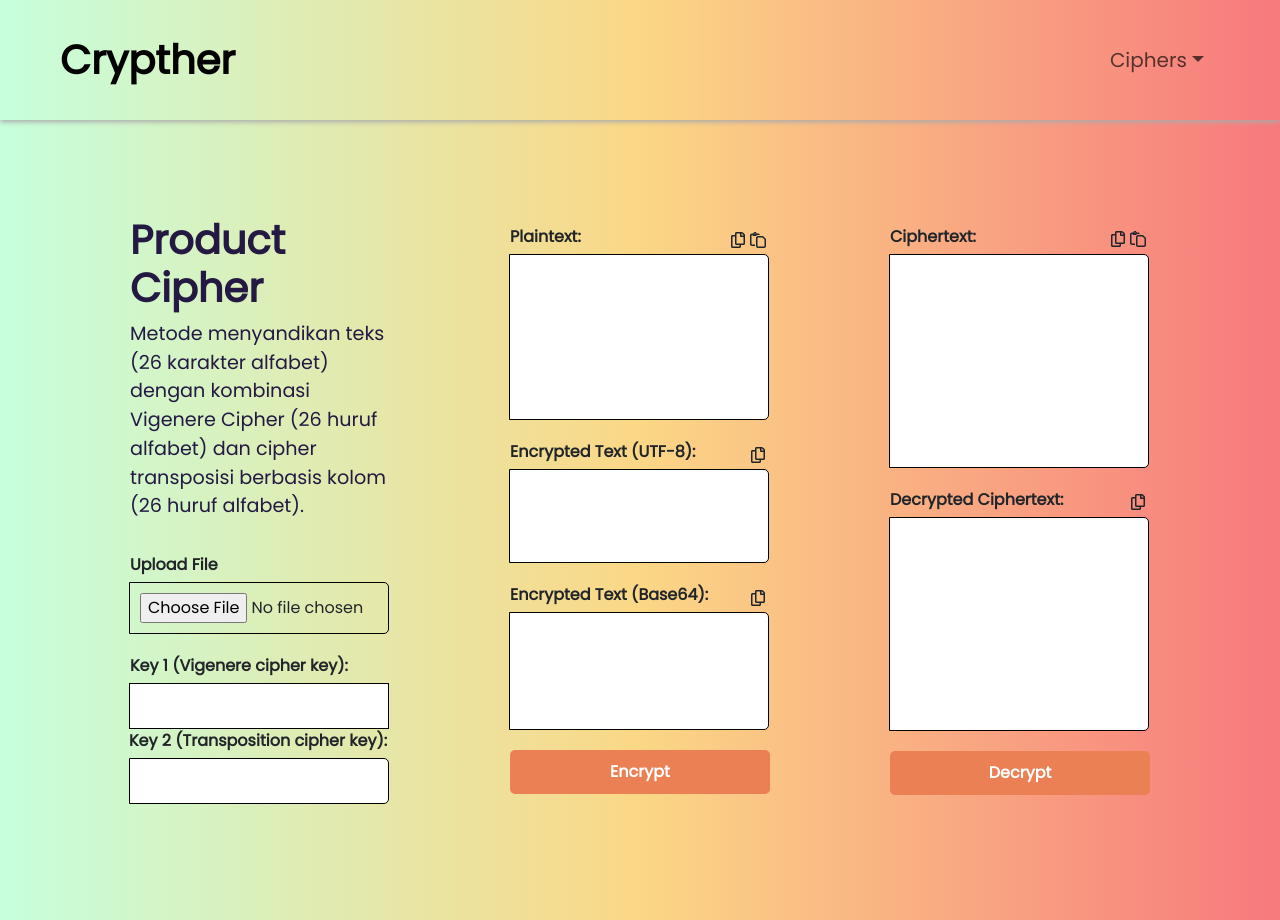
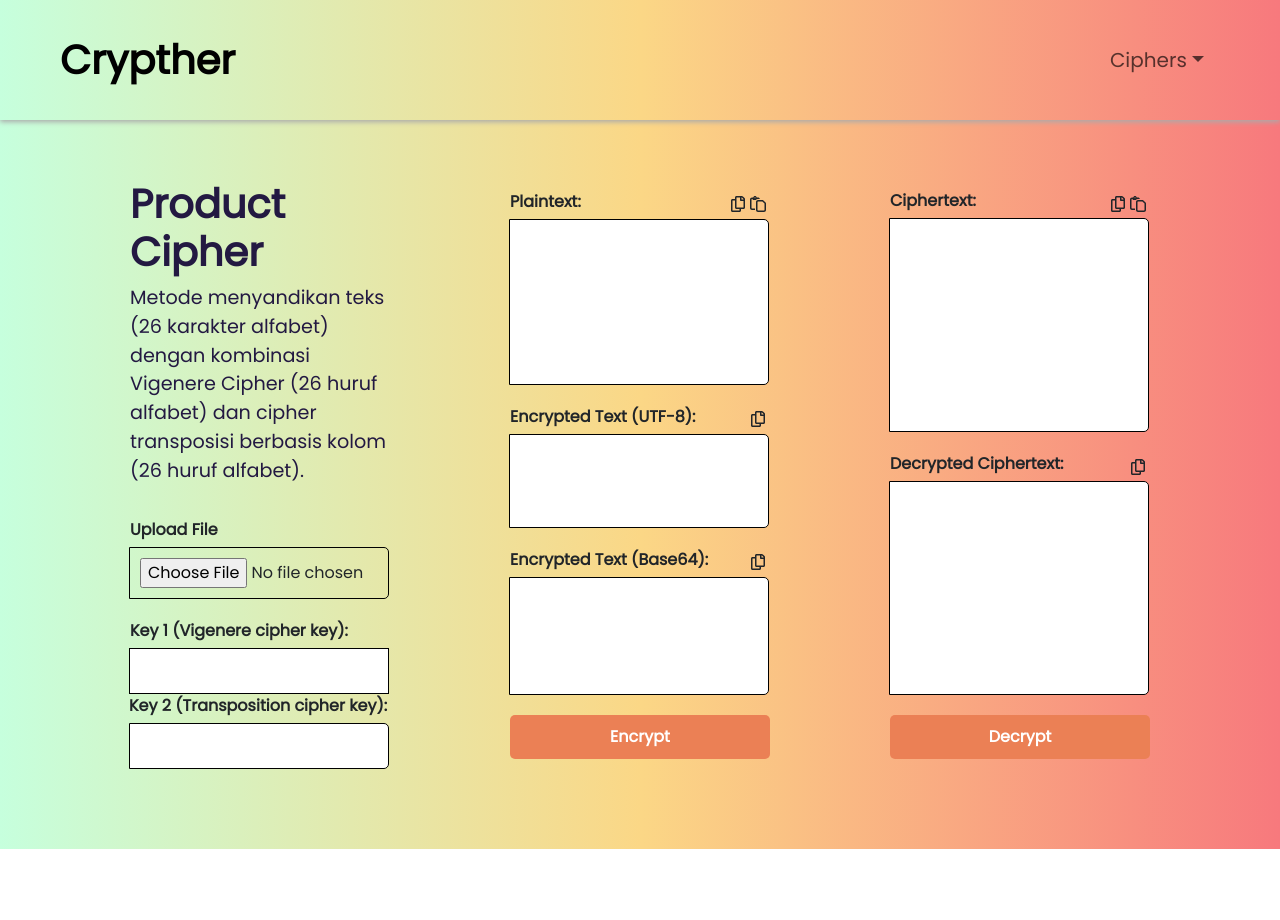
Before and after one commit to JosuaAdriel/Tugas-Kecil-Kripto-1, a React (Vite) app: page /product in a window 1280 px wide. After the commit the page ends 849 px from the top, so only its background shows below. Built offline with nearby package versions, Linux system fonts and the light colour scheme.

Commit message:
style: remove header

```diff
--- a/src/main.css
+++ b/src/main.css
@@ -65,7 +65,8 @@ body::-webkit-scrollbar {
 
 /*STYLE HEADER*/
 .homepage{
-    padding-top: 120px;
+    margin-top: 120px;
+    min-height: calc(100vh - 120px);
     background: #c6ffdd;
     background: -webkit-linear-gradient(to left, #f7797d, #fbd786, #c6ffdd);
     background: linear-gradient(to left, #f7797d, #fbd786, #c6ffdd);
--- a/src/pages/AffinePage.jsx
+++ b/src/pages/AffinePage.jsx
@@ -110,17 +110,16 @@ const AffinePage = () => {
 
   return (
     <div className="homepage">
-      <header className="w-100 min-vh-100 d-flex align-items-center">
       <Container>
         <Row className="header-box d-flex align-items-center">
           <Col className="col-spacing">
             <div className="">
               <h1>Affine Cipher</h1>
               <p>
-                  Affine cipher adalah perluasan dari algoritma caesar cipher
-                  yang diperoleh dengan mengalikan plainteks dengan suatu
-                  bilangan yang relatif prima dengan nilai pergeseran, kemudian
-                  hasilnya dijumlahkan dengan nilai pergeseran.
+                Affine cipher adalah perluasan dari algoritma caesar cipher yang
+                diperoleh dengan mengalikan plainteks dengan suatu bilangan yang
+                relatif prima dengan nilai pergeseran, kemudian hasilnya
+                dijumlahkan dengan nilai pergeseran.
               </p>
             </div>
             <div className="reader">
@@ -172,7 +171,6 @@ const AffinePage = () => {
           />
         </Row>
       </Container>
-      </header>
     </div>
   );
 };
--- a/src/pages/AutokeyVigenerePage.jsx
+++ b/src/pages/AutokeyVigenerePage.jsx
@@ -13,7 +13,6 @@ const AutoKeyVigenerePage = () => {
 
   return (
     <div className="homepage">
-      <header className="w-100 min-vh-100 d-flex align-items-center">
       <Container>
         <Row className="header-box d-flex align-items-center">
           <Col className="col-spacing">
@@ -51,7 +50,6 @@ const AutoKeyVigenerePage = () => {
           />
         </Row>
       </Container>
-      </header>
     </div>
   );
 };
--- a/src/pages/ExtendedVignerePage.jsx
+++ b/src/pages/ExtendedVignerePage.jsx
@@ -60,16 +60,14 @@ const ExtendedVignerePage = () => {
 
   return (
     <div className="homepage">
-      <header className="w-100 min-vh-100 d-flex align-items-center">
       <Container>
         <Row className="header-box d-flex align-items-center">
           <Col className="col-spacing">
             <div className="">
               <h1>Extended Vigenere Cipher</h1>
               <p>
-                  Metode menyandikan teks (256 karakter ASCII) dengan
-                  menggunakan deretan sandi Caesar berdasarkan huruf-huruf pada
-                  kata kunci.
+                Metode menyandikan teks (256 karakter ASCII) dengan menggunakan
+                deretan sandi Caesar berdasarkan huruf-huruf pada kata kunci.
               </p>
             </div>
             <div className="input-group flex gap-2">
@@ -140,7 +138,6 @@ const ExtendedVignerePage = () => {
           )}
         </Row>
       </Container>
-      </header>
     </div>
   );
 };
--- a/src/pages/HomePage.jsx
+++ b/src/pages/HomePage.jsx
@@ -4,13 +4,13 @@ import HeroImage2 from "../assets/img/HeroImage2.png";
 const HomePage = () => {
   return (
     <div className="homepage">
-      <header className="w-100 min-vh-100 d-flex align-items-center">
       <Container>
         <Row className="header-box d-flex align-items-center">
           <Col>
             <h1>Selamat Datang!</h1>
             <h1>Tugas MK II403</h1>
             <h1>Kriptografi dan Koding</h1>
+            <br />
             <h3>Presented By:</h3>
             <li style={{ listStyle: "none" }}>
               18221065 Josua Adriel Sinabutar
@@ -24,7 +24,6 @@ const HomePage = () => {
           </Col>
         </Row>
       </Container>
-      </header>
     </div>
   );
 };
--- a/src/pages/PlayfairPage.jsx
+++ b/src/pages/PlayfairPage.jsx
@@ -13,7 +13,6 @@ const PlayfairPage = () => {
 
   return (
     <div className="homepage">
-      <header className="w-100 min-vh-100 d-flex align-items-center">
       <Container>
         <Row className="header-box d-flex align-items-center">
           <Col className="col-spacing">
@@ -21,8 +20,8 @@ const PlayfairPage = () => {
               <h1>Playfair Cipher</h1>
               <p>
                 Metode menyandikan teks (26 karakter alfabet) dengan
-                  mengenkripsi pasangan huruf (bigram) untuk mempersulit
-                  analisis frekuensi kemunculan huruf pada teks.
+                mengenkripsi pasangan huruf (bigram) untuk mempersulit analisis
+                frekuensi kemunculan huruf pada teks.
               </p>
             </div>
             <div className="reader">
@@ -52,7 +51,6 @@ const PlayfairPage = () => {
           />
         </Row>
       </Container>
-      </header>
     </div>
   );
 };
--- a/src/pages/ProductPage.jsx
+++ b/src/pages/ProductPage.jsx
@@ -18,7 +18,6 @@ const ProductPage = () => {
 
   return (
     <div className="homepage">
-      <header className="w-100 min-vh-100 d-flex align-items-center">
       <Container>
         <Row className="header-box d-flex align-items-center">
           <Col className="col-spacing">
@@ -64,7 +63,6 @@ const ProductPage = () => {
           />
         </Row>
       </Container>
-      </header>
     </div>
   );
 };
--- a/src/pages/VigenerePage.jsx
+++ b/src/pages/VigenerePage.jsx
@@ -13,16 +13,14 @@ const VigenerePage = () => {
 
   return (
     <div className="homepage">
-      <header className="w-100 min-vh-100 d-flex align-items-center">
       <Container>
         <Row className="header-box d-flex align-items-center">
           <Col className="col-spacing">
             <div className="">
               <h1>Vigenere Cipher</h1>
               <p>
-                  Metode menyandikan teks (26 karakter alfabet) dengan
-                  menggunakan deretan sandi Caesar berdasarkan huruf-huruf pada
-                  kata kunci.
+                Metode menyandikan teks (26 karakter alfabet) dengan menggunakan
+                deretan sandi Caesar berdasarkan huruf-huruf pada kata kunci.
               </p>
             </div>
             <div className="reader">
@@ -52,7 +50,6 @@ const VigenerePage = () => {
           />
         </Row>
       </Container>
-      </header>
     </div>
   );
 };
```
Lines whose indentation alone changed are shown as unchanged.
